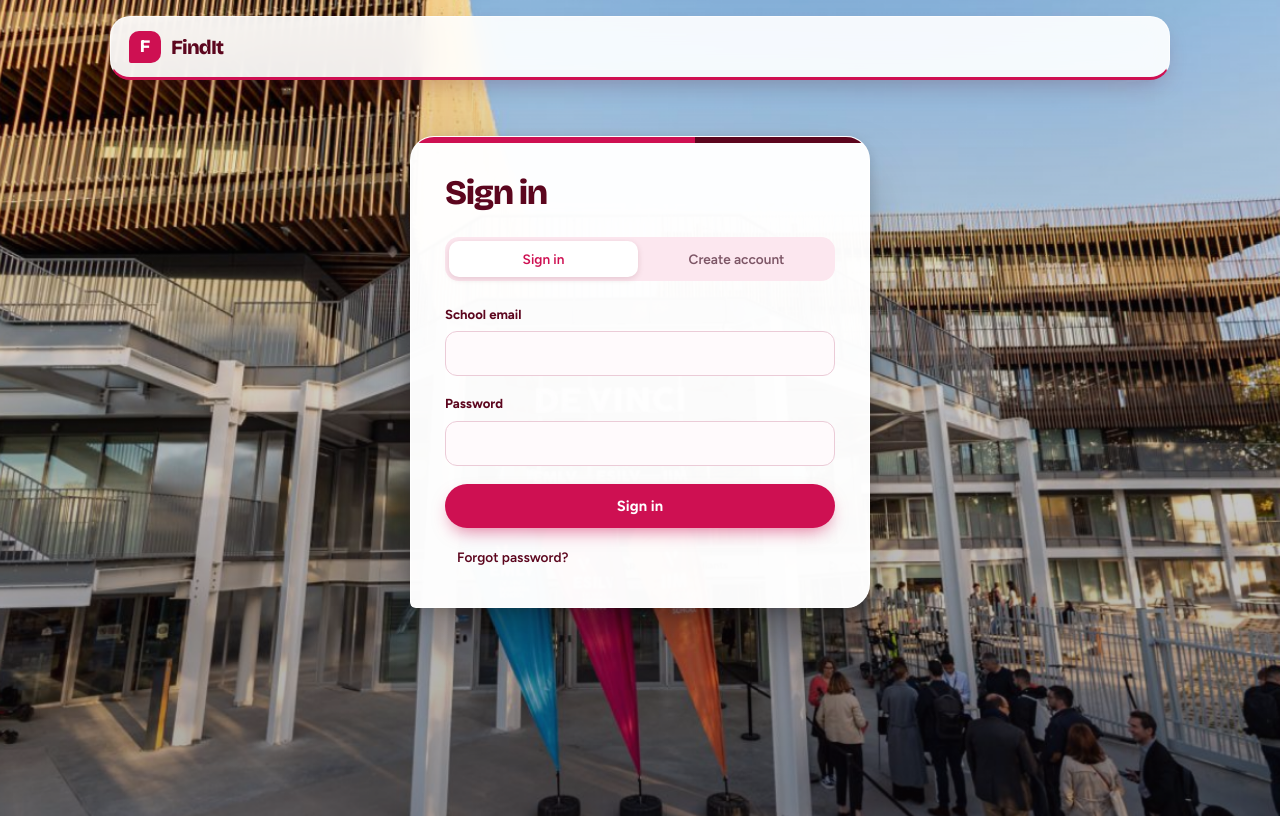
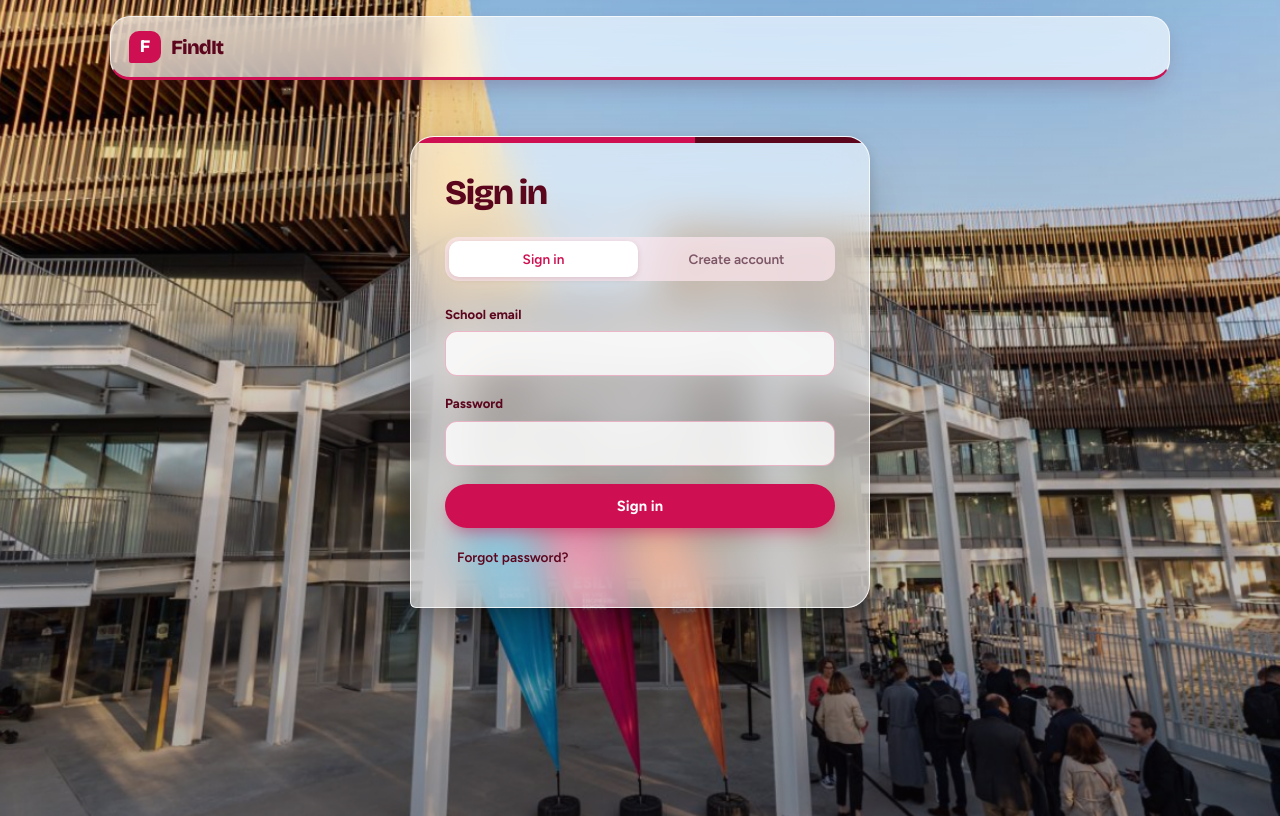
Before and after one commit to findit12/findit, a React (Vite) app in the folder client/: page /login in a window 1280 px wide. Built offline with nearby package versions, Linux system fonts and the light colour scheme; no server answers.

Commit message:
Update FindIt styling with ESILV campus slideshow

```diff
--- a/client/src/styles.css
+++ b/client/src/styles.css
@@ -138,9 +138,9 @@ header {
   display: flex;
   align-items: center;
   justify-content: space-between;
-  background: rgba(255, 255, 255, 0.92);
-  -webkit-backdrop-filter: blur(14px) saturate(140%);
-  backdrop-filter: blur(14px) saturate(140%);
+  background: rgba(255, 255, 255, 0.66);
+  -webkit-backdrop-filter: blur(18px) saturate(150%);
+  backdrop-filter: blur(18px) saturate(150%);
   border: 1px solid rgba(255, 255, 255, 0.7);
   border-bottom: 3px solid var(--framboise);
   border-radius: 20px;
@@ -230,7 +230,9 @@ main {
 .card {
   position: relative;
   overflow: hidden;
-  background: rgba(255, 255, 255, 0.98);
+  background: rgba(255, 255, 255, 0.55);
+  -webkit-backdrop-filter: blur(20px) saturate(150%);
+  backdrop-filter: blur(20px) saturate(150%);
   border: 1px solid rgba(255, 255, 255, 0.8);
   border-radius: 24px 24px 24px 6px;
   padding: 38px 34px 34px;
@@ -303,7 +305,7 @@ h2 {
   margin: 26px 0 22px;
   padding: 4px;
   border-radius: 14px;
-  background: var(--rose-pale);
+  background: rgba(252, 231, 239, 0.7);
 }
 
 .tabs button {
@@ -357,8 +359,8 @@ select {
   font-size: 16px;
   padding: 12px 14px;
   color: var(--bordeaux);
-  background: var(--rose-champ);
-  border: 1.5px solid var(--rose-ligne);
+  background: rgba(255, 255, 255, 0.82);
+  border: 1.5px solid rgba(206, 16, 82, 0.28);
   border-radius: 12px;
   outline: 0;
   transition: border-color 0.15s, box-shadow 0.15s, background 0.15s;
@@ -373,7 +375,7 @@ textarea::placeholder {
 input:focus,
 textarea:focus,
 select:focus {
-  background: #fff;
+  background: rgba(255, 255, 255, 0.96);
   border-color: var(--framboise);
   box-shadow: 0 0 0 4px rgba(206, 16, 82, 0.14);
 }
@@ -645,8 +647,8 @@ main:has(.wide-card) {
   align-items: center;
   gap: 12px;
   padding: 14px 16px;
-  background: var(--rose-champ);
-  border: 1px solid var(--rose-ligne);
+  background: rgba(255, 255, 255, 0.7);
+  border: 1px solid rgba(206, 16, 82, 0.22);
   border-radius: 16px;
   transition: border-color 0.15s, box-shadow 0.15s;
 }
@@ -726,7 +728,9 @@ main:has(.gallery) {
   max-width: none;
   margin: 0 auto;
   padding: 30px;
-  background: rgba(255, 255, 255, 0.98);
+  background: rgba(255, 255, 255, 0.66);
+  -webkit-backdrop-filter: blur(20px) saturate(150%);
+  backdrop-filter: blur(20px) saturate(150%);
   border: 1px solid rgba(255, 255, 255, 0.8);
   border-radius: 28px 28px 28px 6px;
   box-shadow: var(--shadow-card);
@@ -778,7 +782,7 @@ main:has(.gallery) {
   display: block;
   height: 100%;
   overflow: hidden;
-  background: #fff;
+  background: rgba(255, 255, 255, 0.86);
   color: inherit;
   text-decoration: none;
   border: 1px solid var(--rose-ligne);
```
